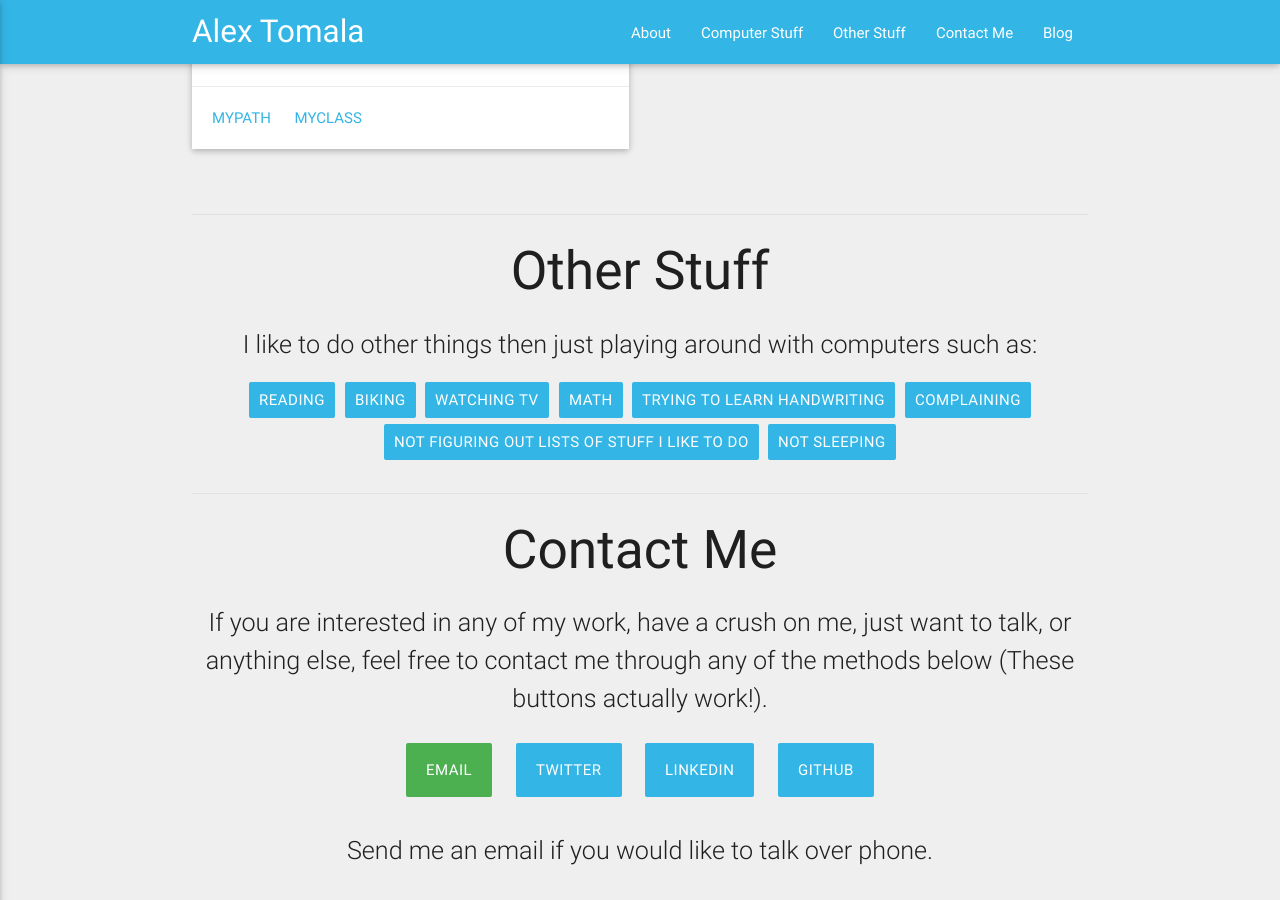
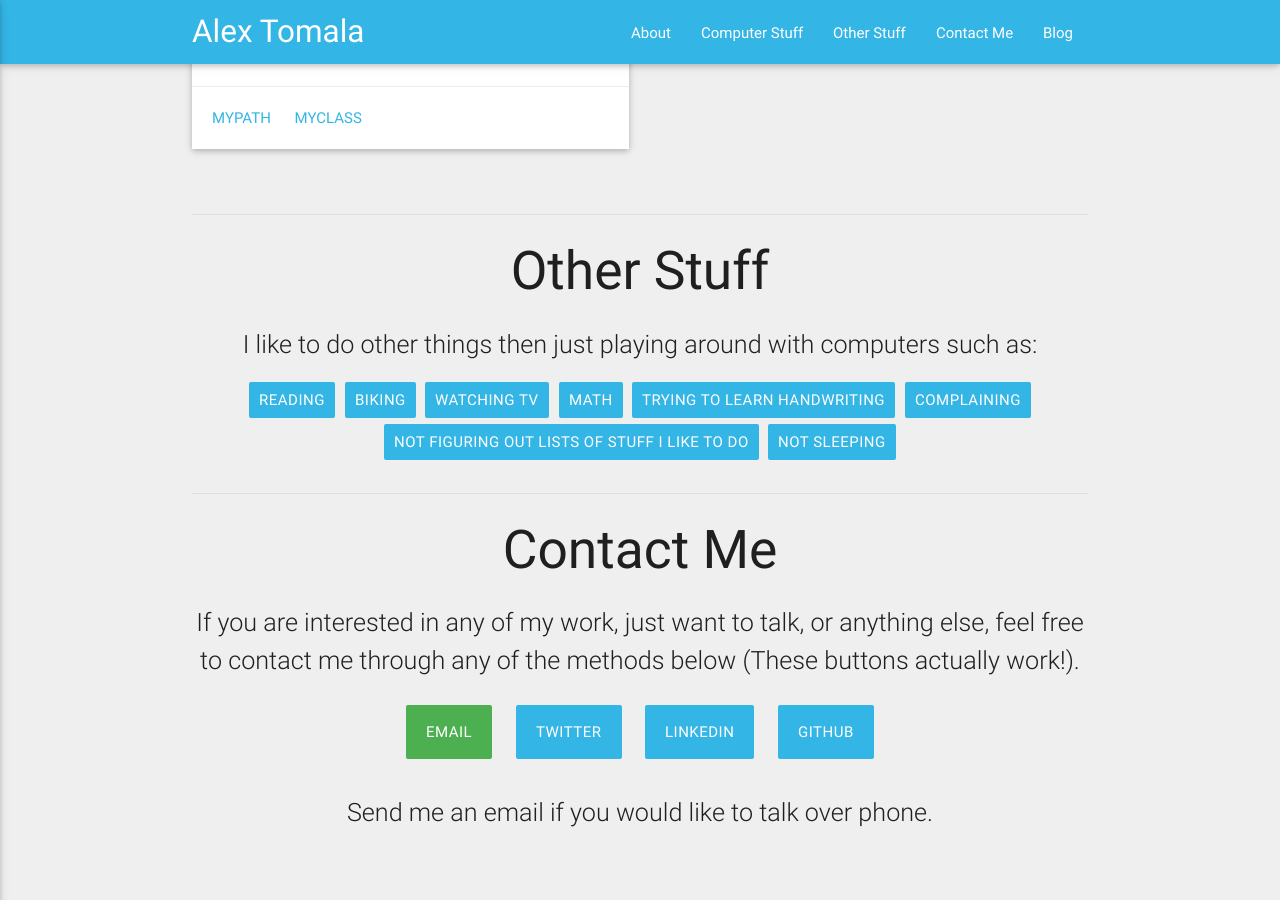
Before and after one commit to atomala/atomala.github.io, a Jekyll site: the page built from index.html, in a window 1280 px wide and 900 px high, scrolled down 2649 px. Built offline with Jekyll 4.4.1, drawn with Linux system fonts in a browser that asks for light colours; nearby versions of some CDN libraries; after the commit the page ends 3511 px from its top, so only the background shows below that.

```diff
--- a/index.html
+++ b/index.html
@@ -216,7 +216,7 @@ layout: default
       Contact Me
     </h2>
     <p class="flow-text">
-      If you are interested in any of my work, have a crush on me, just want to talk, or anything else, feel free to contact me through any of the methods below (These buttons actually work!).
+      If you are interested in any of my work, just want to talk, or anything else, feel free to contact me through any of the methods below (These buttons actually work!).
     </p>
     <div class="button-container">
       <a class="waves-effect waves-light btn-large green" href="mailto:alex@atomala.com">
```
Also changed, not shown: 1 other file.
